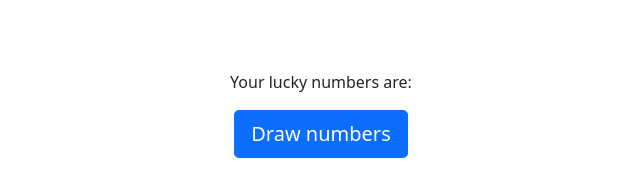
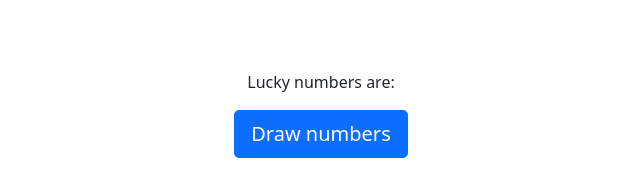
Before and after one commit to piotrgorski23/Big-Lotek, a plain HTML site: page index.html in a window 1280 px wide. Shown: the part 314-510 px from the top of the page, 319-959 px from the left. Drawn offline with nearby package versions, Linux system fonts and the light colour scheme.

Commit message:
Minor change in index.html

```diff
--- a/index.html
+++ b/index.html
@@ -22,7 +22,7 @@
     <div class="container-fluid text-center">
         <div class="row h-100 align-items-center">
             <div class="col">
-                <p class="heading-drawn-numbers">Your lucky numbers are:</p>
+                <p class="heading-drawn-numbers">Lucky numbers are:</p>
                 <p class="drawn-numbers fw-bold fs-1"></p>
                 <button class="btn btn-primary btn-lg">Draw numbers</button>
             </div>
```
